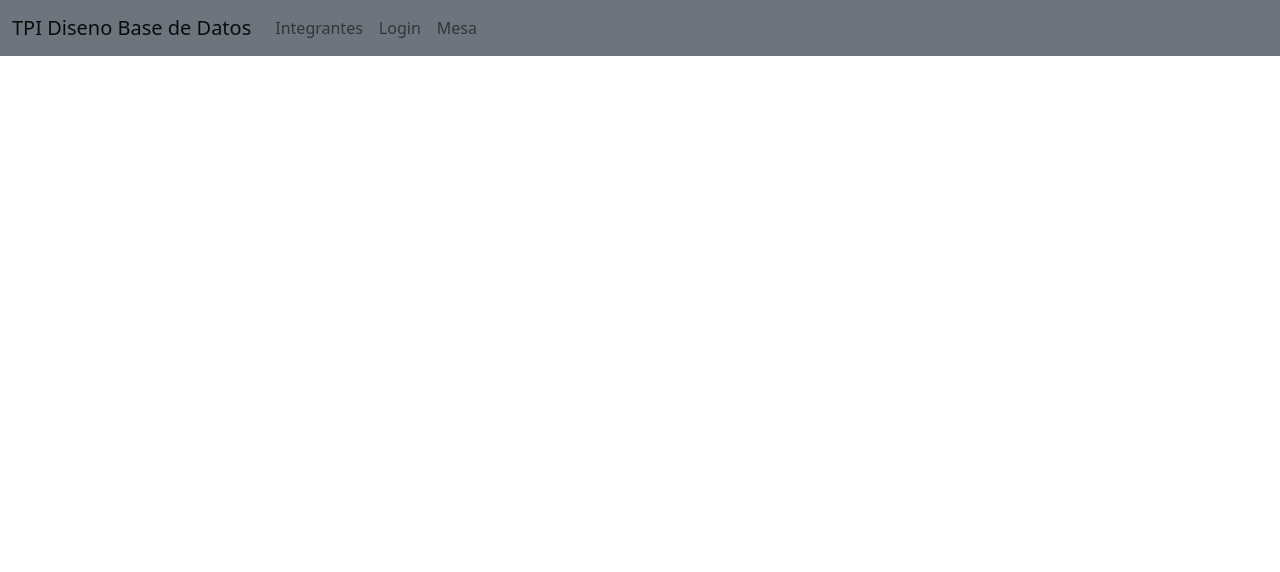
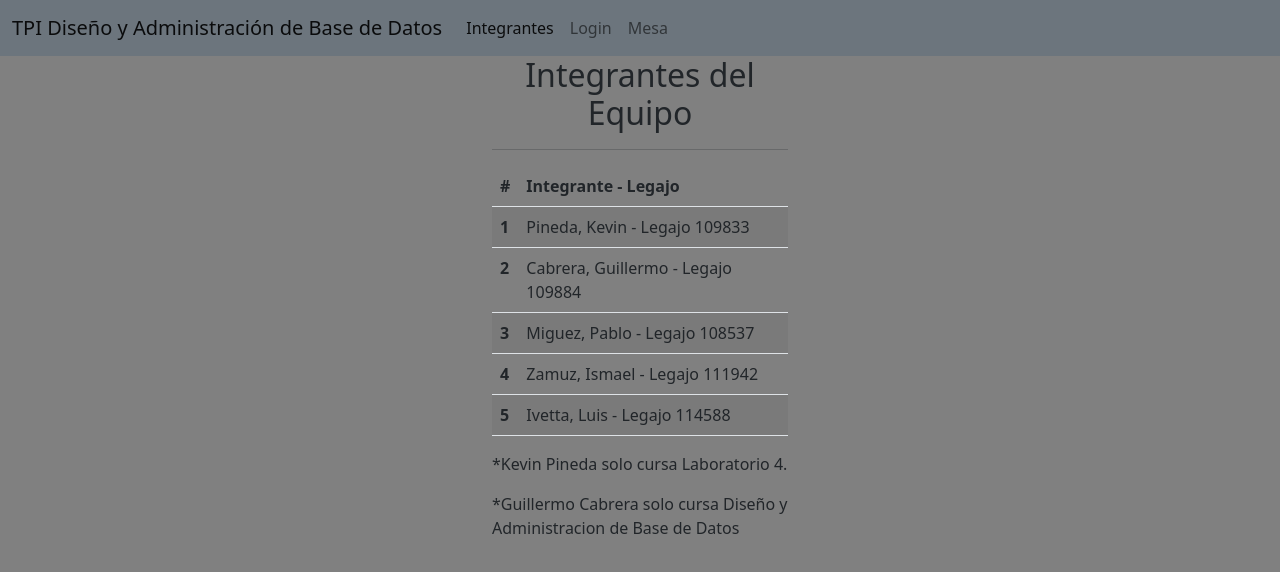
Before and after one commit to Laivetta/blackJack, an Angular app: page /integrantes in a window 1280 px wide. Before the commit this address led to /. Shown: the top 572 px of the page. Built offline with nearby package versions, Linux system fonts and the light colour scheme.

Commit message:
tpi final con fondo y todo

```diff
--- a/src/app/Elementos/banca/banca.component.html
+++ b/src/app/Elementos/banca/banca.component.html
@@ -1,4 +1,4 @@
-<h2>Banca  suma: {{sumaCartasBanca}} </h2>
+<h2 class="text-white">Banca  suma: {{sumaCartasBanca}} </h2>
 <!-- <br>
 bandera si el jugador paro =>  {{banderaJugadorParo}}
 <br>
--- a/src/app/Elementos/home/home.component.css
+++ b/src/app/Elementos/home/home.component.css
@@ -0,0 +1,6 @@
+body{
+    background-color: gray;
+    height: 100vh
+
+
+}
--- a/src/app/Elementos/home/home.component.html
+++ b/src/app/Elementos/home/home.component.html
@@ -1,3 +1,9 @@
+
+  <body>
+
+
+
+
 <div class="container col-md-3">
     <h2 class="text-center">Integrantes del Equipo</h2>
     <hr>
@@ -17,4 +23,10 @@
 
         </tbody>
       </table>
+
+      <p>*Kevin Pineda solo cursa Laboratorio 4.</p>
+      <p>*Guillermo Cabrera solo cursa Diseño y Administracion de Base de Datos</p>
 </div>
+
+
+</body>
--- a/src/app/Elementos/login/login.component.css
+++ b/src/app/Elementos/login/login.component.css
@@ -0,0 +1,16 @@
+body{
+    background-image: url("https://img.freepik.com/foto-gratis/blackjack-tarjetas-manos-sobre-mesa-roja_1423-152.jpg?w=1060&t=st=1665210620~exp=1665211220~hmac=f5ddc268b4521cac930ba6c5e12c90d2e19fe7bda0a32398f3fb7ba6dcc557af");
+    background-size: 100% 100%;
+    background-repeat: no-repeat;
+    background-attachment: fixed;
+    height: 100vh
+
+}
+
+label{
+    color: white;
+}
+
+p{
+    color: coral;
+}
--- a/src/app/Elementos/login/login.component.html
+++ b/src/app/Elementos/login/login.component.html
@@ -1,4 +1,9 @@
-<div class="container col-md-6">
+
+  <body>
+
+
+
+<div class="container col-md-6  ">
     <form>
         <div class="mb-3">
           <label for="txtLogin" class="form-label">Cuenta Login</label>
@@ -22,3 +27,7 @@
 
       <p>NO  FUNCIONAL ... EN UNA PROXIMA ENTREGA</p>
 </div>
+
+
+
+</body>
--- a/src/app/Elementos/mesa/mesa.component.css
+++ b/src/app/Elementos/mesa/mesa.component.css
@@ -3,6 +3,7 @@
 }
 
 .mesa{
-    background-color: rgb(60, 151, 121);
+    background-image: url("https://lpemnoticias.cl/wp-content/uploads/2021/10/blackjack_board.jpg");
     background-size: 100%;
+    height: 100vh
 }
--- a/src/app/app-routing.module.ts
+++ b/src/app/app-routing.module.ts
@@ -9,9 +9,8 @@ import { LoginComponent } from './Elementos/login/login.component';
 const routes: Routes = [
   {path:"login", component: LoginComponent},
   {path: "mesa", component:  MesaComponent},
-  {path: "mazo", component: BancaComponent},
-  {path: "jugador", component: JugadorComponent},
-  {path: "home", component:HomeComponent}
+   {path: "integrantes", component:HomeComponent},
+  {path:"", redirectTo:"integrantes", pathMatch:"full"}
 ];
 
 @NgModule({
--- a/src/app/app.component.html
+++ b/src/app/app.component.html
@@ -1,21 +1,21 @@
 
 <nav class="navbar navbar-expand-lg bg-secondary">
   <div class="container-fluid">
-    <a class="navbar-brand" href="#">TPI Diseno Base de Datos</a>
+    <a class="navbar-brand" href="#">TPI Diseño y Administración de Base de Datos</a>
     <button class="navbar-toggler" type="button" data-bs-toggle="collapse" data-bs-target="#navbarNav" aria-controls="navbarNav" aria-expanded="false" aria-label="Toggle navigation">
       <span class="navbar-toggler-icon"></span>
     </button>
     <div class="collapse navbar-collapse" id="navbarNav">
       <ul class="navbar-nav">
         <li class="nav-item">
-          <a class="nav-link" routerLink="home">Integrantes</a>
+          <a class="nav-link" routerLinkActive="active" routerLink="integrantes">Integrantes</a>
         </li>
 
         <li class="nav-item">
-          <a class="nav-link" routerLink="login">Login</a>
+          <a class="nav-link" routerLinkActive="active" routerLink="login">Login</a>
         </li>
         <li class="nav-item">
-          <a class="nav-link" routerLink="mesa">Mesa</a>
+          <a class="nav-link" routerLinkActive="active" routerLink="mesa">Mesa</a>
         </li>
 
         <!-- <li class="nav-item">
```
Also changed, not shown: src/assets/Fondo/blackjack_board.jpg (added).
